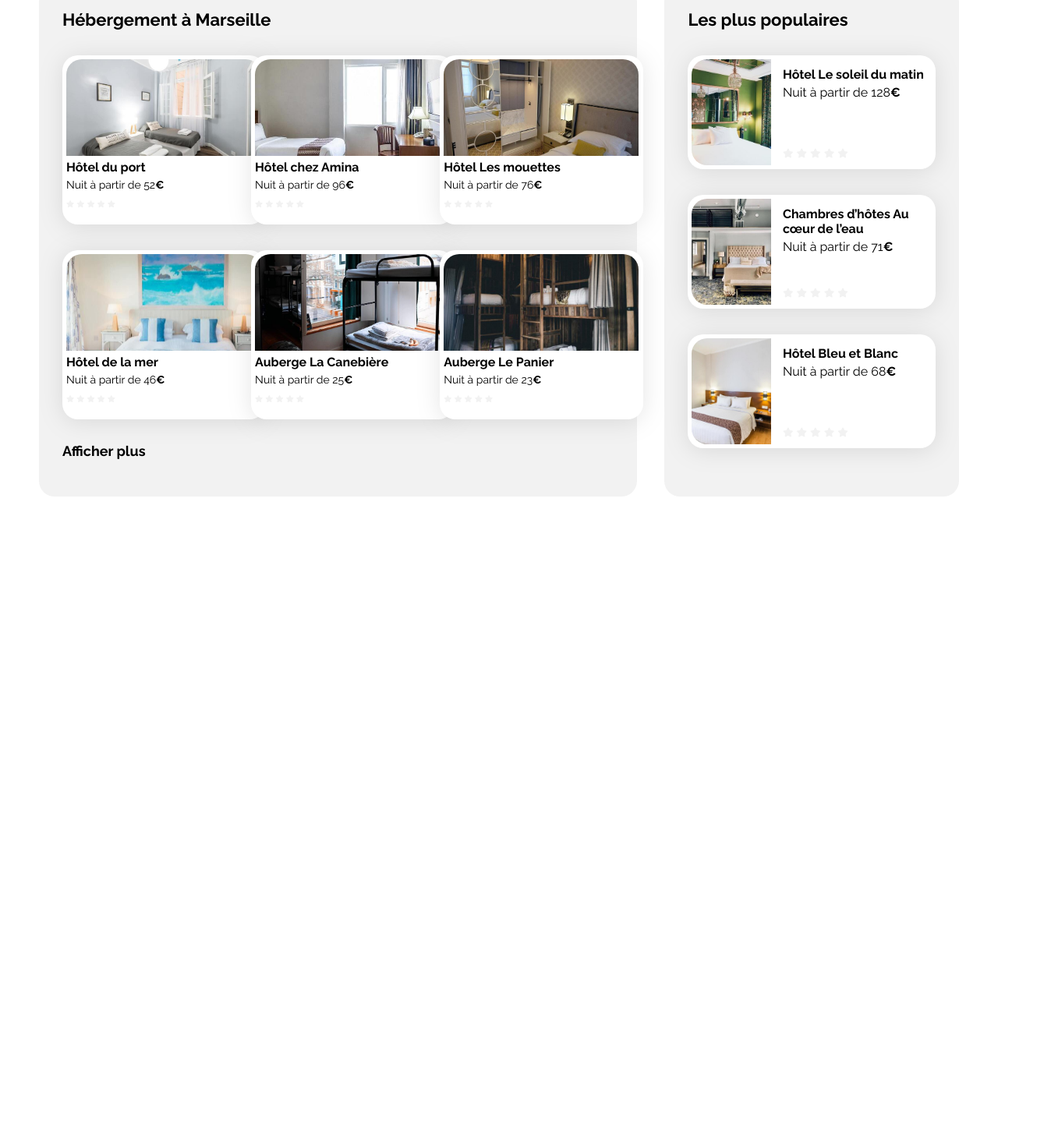
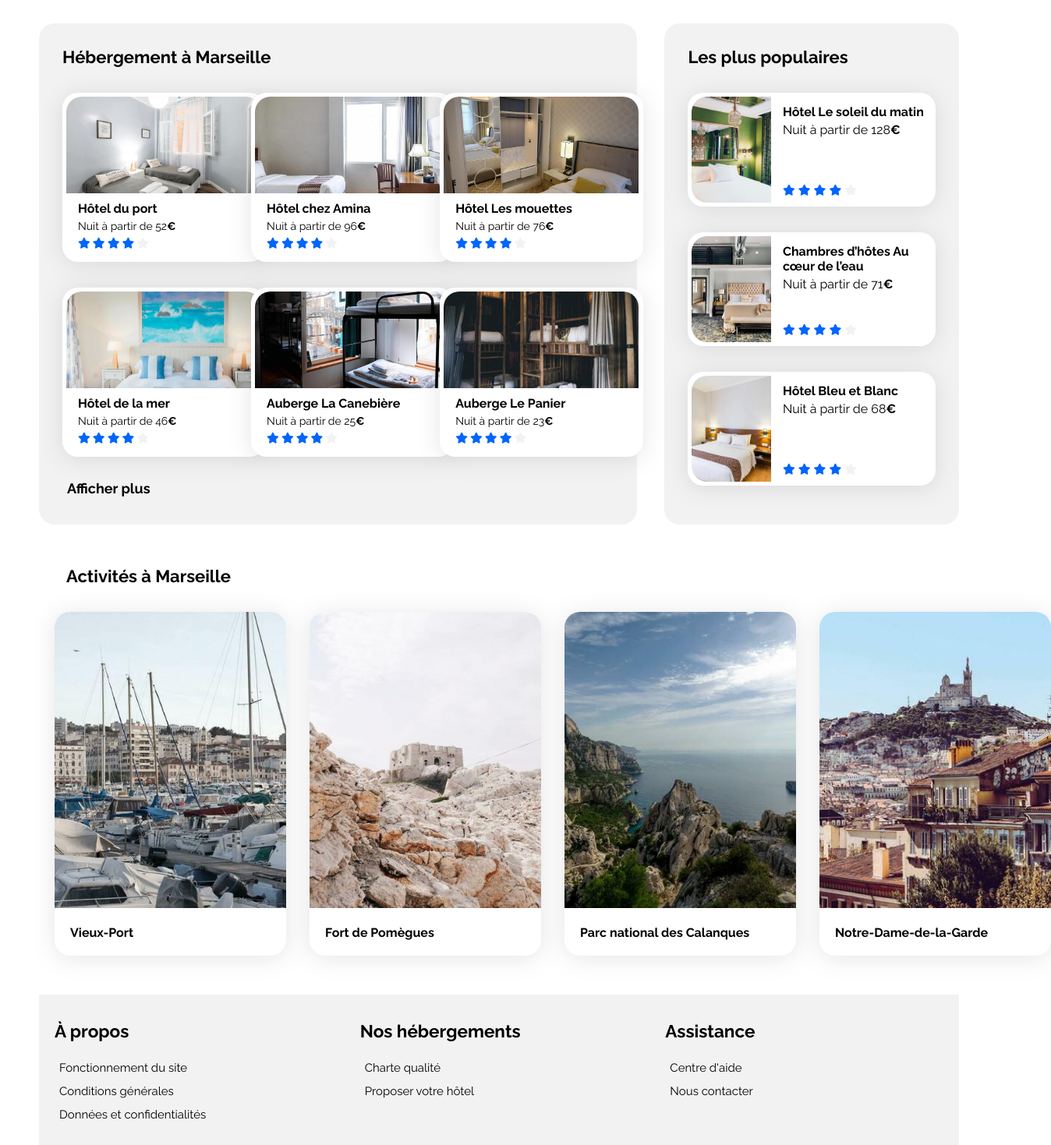
Before and after one commit to Tatitatouu/TroisiemeProjet, a plain HTML site: page index.html in a window 1280 px wide. Shown: the part 477-1946 px from the top of the page at 78% size, 1348 px wide, since content can reach past the window. Before the commit the page ends 1114 px from the top, so only its background shows below. Drawn offline with Linux system fonts and the light colour scheme.

Commit message:
Partie footer ajouté

```diff
--- a/css/style.css
+++ b/css/style.css
@@ -1,4 +1,4 @@
-/****** General ***********/
+/* General */
 * {
     font-family: 'Raleway', sans-serif;
 }
@@ -13,8 +13,13 @@
 .fa-solid {
     border: none;
     color: #F2F2F2;
+    font-size: 14px;
 }
 
+.fa-star.blue {
+    color: #0065FC;
+
+}
 body {
     display: flex;
     justify-content: center;
@@ -69,7 +74,7 @@ nav {
 }
 
 .logo {
-    padding: 30px 50 30 50;
+    padding: 30px 50px 30px 50px;
     margin-top: 20px;
     width: 61.09px;
     height: 19px;
@@ -182,7 +187,7 @@ nav {
 .search-bar {
     display: flex;
     justify-content: left;
-    margin: 20px 0;
+    margin: 10px 0;
 }
 
 .search-bar input {
@@ -263,12 +268,12 @@ nav {
 .hebergements {
     width: 65%;
     padding: 30px;
+    gap: 30px;
 }
 
 .hebergements-title {
     display: flex;
     justify-content: space-around;
-    align-items: left;
 }
 
 .hebergements-cards .card {
@@ -288,28 +293,28 @@ nav {
     width: 250px;
     height: 124px;
     object-fit: cover;
-    padding-bottom: inherit;
 }
 
 .hebergements-cards .card-content {
     font-size: 16px;
     text-align: start;
+    padding: 0px 15px 0px 15px;
 }
 
 .hebergements .card-title {
-    margin: 0 0 5px 0;
+    margin: 10px 0 5px 0;
     font-size: 16px;
     gap: 8px;
 }
 
 .hebergements .card-subtitle {
-    margin: 0 0 10px 0;
+    margin: 5px 0 10px 0;
     font-size: 14px;
 }
 
 .hebergements .card-rating {
     font-size: 12px;
-    margin-top: auto;
+    margin: 5px 0px 5px 0px;
 }
 
 .directionRow {
@@ -404,6 +409,85 @@ nav {
     }
 }
 
+/* Activités section */
+
+.activites-section {
+    background-color: white;
+    border-radius: 20px;
+    padding: 20px;
+}
+
+.activites {
+    width: 250px;
+}
+
+.card-activites {
+    background-color: white;
+    border-radius: 20px;
+    filter: drop-shadow(0px 3px 15px rgba(0, 0, 0, 0.1));
+}
+
+.activites-title {
+    font-size: 22px;
+    display: flex;
+    padding: 15px;
+}
+
+.activites-cards img {
+    width: 297px;
+    height: 380px;
+    border-radius: 20px 20px 0 0;
+    object-fit: cover;
+}
+
+.activites-card-content {
+    display: flex;
+    font-size: 16px;
+}
+
+.activites-card-title {
+    font-size: 16px;
+    padding-left: 20px;
+    margin-top: 18px;
+    margin-bottom: 20px;
+}
+
+.activites-cards .card-rating {
+    margin-bottom: 5px;
+}
+
+.directionRow-activites {
+    display: flex;
+    flex-direction: row;
+    gap: 30px;
+
+}
+
+/* Footer section */
+
+.footer-container {
+    background-color: #F2F2F2;
+    display: flex;
+    justify-content: space-between;
+    padding: 0px 20px 0px 20px;
+    margin-top: 30px;
+    gap: 35px;
+}
+
+p {
+    margin: 6px;
+}
+
+.a-propos, .nos-hebergements, .assistance {
+    width: 446px;
+    height: 163px;
+    padding: 15px 15px 15px 0px;
+    display: flex;
+    flex-direction: column;
+    font-size: 15px;
+}
+
+
 /* Le code ci-dessous correspond à la version responsive uniquement */
 
 /****** Media queries ***********/
--- a/index.html
+++ b/index.html
@@ -1,6 +1,5 @@
 <!DOCTYPE html>
 <html lang="fr">
-
 <head>
     <meta charset="UTF-8">
     <meta name="viewport" content="width=device-width, initial-scale=1.0">
@@ -10,17 +9,16 @@
     <link href="https://fonts.googleapis.com/css2?family=Raleway:wght@400;500;700&display=swap" rel="stylesheet">
     <link rel="stylesheet" href="https://cdnjs.cloudflare.com/ajax/libs/font-awesome/6.2.1/css/all.min.css"
         integrity="sha512-MV7K8+y+gLIBoVD59lQIYicR65iaqukzvf/nwasF0nqhPay5w/9lJmVM2hMDcnK1OnMGCdVK+iQrJ7lzPJQd1w=="
-        crossorigin="anonymous" referrerpolicy="no-referrer" />
+        crossorigin="anonymous" referrerpolicy="no-referrer">
     <link rel="stylesheet" href="./css/style.css">
 </head>
-
 <body>
     <div class="main-container">
         <header>
             <img class="logo" src="images/logo/Booki.png" alt="Logo Booki">
             <nav>
-                <button class="header-button active">Hébergements</button>
-                <button class="header-button">Activités</button>
+                <a href="#hebergements-id" class="header-button active">Hébergements</a>
+                <a href="#activites-id" class="header-button acitve">Activités</a>
             </nav>
         </header>
         <nav>
@@ -56,7 +54,7 @@
         </nav>
         <main>
             <div class="hebergements-and-populaires">
-                <section class="hebergements">
+                <section id="hebergements-id" class="hebergements">
                     <h2 class="section-title">Hébergement à Marseille</h2>
                     <div class="directionRow">
                         <article class="hebergements-cards">
@@ -67,10 +65,10 @@
                                         <h3 class="card-title">Hôtel du port</h3>
                                         <p class="card-subtitle">Nuit à partir de 52<span class="euro">€</span></p>
                                         <div class="card-rating">
-                                            <i class="fa-xs fa-solid fa-star" aria-hidden="true"></i>
-                                            <i class="fa-xs fa-solid fa-star" aria-hidden="true"></i>
-                                            <i class="fa-xs fa-solid fa-star" aria-hidden="true"></i>
-                                            <i class="fa-xs fa-solid fa-star" aria-hidden="true"></i>
+                                            <i class="fa-xs fa-solid fa-star blue" aria-hidden="true"></i>
+                                            <i class="fa-xs fa-solid fa-star blue" aria-hidden="true"></i>
+                                            <i class="fa-xs fa-solid fa-star blue" aria-hidden="true"></i>
+                                            <i class="fa-xs fa-solid fa-star blue" aria-hidden="true"></i>
                                             <i class="fa-xs fa-solid fa-star neutral-star" aria-hidden="true"></i>
                                             <span class="sr-only">Note de 4 sur 5</span>
                                         </div>
@@ -86,10 +84,10 @@
                                         <h3 class="card-title">Hôtel chez Amina</h3>
                                         <p class="card-subtitle">Nuit à partir de 96<span class="euro">€</span></p>
                                         <div class="card-rating">
-                                            <i class="fa-xs fa-solid fa-star" aria-hidden="true"></i>
-                                            <i class="fa-xs fa-solid fa-star" aria-hidden="true"></i>
-                                            <i class="fa-xs fa-solid fa-star" aria-hidden="true"></i>
-                                            <i class="fa-xs fa-solid fa-star" aria-hidden="true"></i>
+                                            <i class="fa-xs fa-solid fa-star blue" aria-hidden="true"></i>
+                                            <i class="fa-xs fa-solid fa-star blue" aria-hidden="true"></i>
+                                            <i class="fa-xs fa-solid fa-star blue" aria-hidden="true"></i>
+                                            <i class="fa-xs fa-solid fa-star blue" aria-hidden="true"></i>
                                             <i class="fa-xs fa-solid fa-star neutral-star" aria-hidden="true"></i>
                                             <span class="sr-only">Note de 4 sur 5</span>
                                         </div>
@@ -105,10 +103,10 @@
                                         <h3 class="card-title">Hôtel Les mouettes</h3>
                                         <p class="card-subtitle">Nuit à partir de 76<span class="euro">€</span></p>
                                         <div class="card-rating">
-                                            <i class="fa-xs fa-solid fa-star" aria-hidden="true"></i>
-                                            <i class="fa-xs fa-solid fa-star" aria-hidden="true"></i>
-                                            <i class="fa-xs fa-solid fa-star" aria-hidden="true"></i>
-                                            <i class="fa-xs fa-solid fa-star" aria-hidden="true"></i>
+                                            <i class="fa-xs fa-solid fa-star blue" aria-hidden="true"></i>
+                                            <i class="fa-xs fa-solid fa-star blue" aria-hidden="true"></i>
+                                            <i class="fa-xs fa-solid fa-star blue" aria-hidden="true"></i>
+                                            <i class="fa-xs fa-solid fa-star blue" aria-hidden="true"></i>
                                             <i class="fa-xs fa-solid fa-star neutral-star" aria-hidden="true"></i>
                                             <span class="sr-only">Note de 4 sur 5</span>
                                         </div>
@@ -126,10 +124,10 @@
                                         <h3 class="card-title">Hôtel de la mer</h3>
                                         <p class="card-subtitle">Nuit à partir de 46<span class="euro">€</span></p>
                                         <div class="card-rating">
-                                            <i class="fa-xs fa-solid fa-star" aria-hidden="true"></i>
-                                            <i class="fa-xs fa-solid fa-star" aria-hidden="true"></i>
-                                            <i class="fa-xs fa-solid fa-star" aria-hidden="true"></i>
-                                            <i class="fa-xs fa-solid fa-star" aria-hidden="true"></i>
+                                            <i class="fa-xs fa-solid fa-star blue" aria-hidden="true"></i>
+                                            <i class="fa-xs fa-solid fa-star blue" aria-hidden="true"></i>
+                                            <i class="fa-xs fa-solid fa-star blue" aria-hidden="true"></i>
+                                            <i class="fa-xs fa-solid fa-star blue" aria-hidden="true"></i>
                                             <i class="fa-xs fa-solid fa-star neutral-star" aria-hidden="true"></i>
                                             <span class="sr-only">Note de 4 sur 5</span>
                                         </div>
@@ -145,10 +143,10 @@
                                         <h3 class="card-title">Auberge La Canebière</h3>
                                         <p class="card-subtitle">Nuit à partir de 25<span class="euro">€</span></p>
                                         <div class="card-rating">
-                                            <i class="fa-xs fa-solid fa-star" aria-hidden="true"></i>
-                                            <i class="fa-xs fa-solid fa-star" aria-hidden="true"></i>
-                                            <i class="fa-xs fa-solid fa-star" aria-hidden="true"></i>
-                                            <i class="fa-xs fa-solid fa-star" aria-hidden="true"></i>
+                                            <i class="fa-xs fa-solid fa-star blue" aria-hidden="true"></i>
+                                            <i class="fa-xs fa-solid fa-star blue" aria-hidden="true"></i>
+                                            <i class="fa-xs fa-solid fa-star blue" aria-hidden="true"></i>
+                                            <i class="fa-xs fa-solid fa-star blue" aria-hidden="true"></i>
                                             <i class="fa-xs fa-solid fa-star neutral-star" aria-hidden="true"></i>
                                             <span class="sr-only">Note de 4 sur 5</span>
                                         </div>
@@ -164,10 +162,10 @@
                                         <h3 class="card-title">Auberge Le Panier</h3>
                                         <p class="card-subtitle">Nuit à partir de 23<span class="euro">€</span></p>
                                         <div class="card-rating">
-                                            <i class="fa-xs fa-solid fa-star" aria-hidden="true"></i>
-                                            <i class="fa-xs fa-solid fa-star" aria-hidden="true"></i>
-                                            <i class="fa-xs fa-solid fa-star" aria-hidden="true"></i>
-                                            <i class="fa-xs fa-solid fa-star" aria-hidden="true"></i>
+                                            <i class="fa-xs fa-solid fa-star blue" aria-hidden="true"></i>
+                                            <i class="fa-xs fa-solid fa-star blue" aria-hidden="true"></i>
+                                            <i class="fa-xs fa-solid fa-star blue" aria-hidden="true"></i>
+                                            <i class="fa-xs fa-solid fa-star blue" aria-hidden="true"></i>
                                             <i class="fa-xs fa-solid fa-star neutral-star" aria-hidden="true"></i>
                                             <span class="sr-only">Note de 4 sur 5</span>
                                         </div>
@@ -193,10 +191,10 @@
                                         <p class="card-subtitle">Nuit à partir de 128<span class="euro">€</span></p>
                                     </div>
                                     <div class="card-rating">
-                                        <i class="fa-xs fa-solid fa-star" aria-hidden="true"></i>
-                                        <i class="fa-xs fa-solid fa-star" aria-hidden="true"></i>
-                                        <i class="fa-xs fa-solid fa-star" aria-hidden="true"></i>
-                                        <i class="fa-xs fa-solid fa-star" aria-hidden="true"></i>
+                                        <i class="fa-xs fa-solid fa-star blue" aria-hidden="true"></i>
+                                        <i class="fa-xs fa-solid fa-star blue" aria-hidden="true"></i>
+                                        <i class="fa-xs fa-solid fa-star blue" aria-hidden="true"></i>
+                                        <i class="fa-xs fa-solid fa-star blue" aria-hidden="true"></i>
                                         <i class="fa-xs fa-solid fa-star neutral-star" aria-hidden="true"></i>
                                         <span class="sr-only">Note de 4 sur 5</span>
                                     </div>
@@ -212,10 +210,10 @@
                                         <p class="card-subtitle">Nuit à partir de 71<span class="euro">€</span></p>
                                     </div>
                                     <div class="card-rating">
-                                        <i class="fa-xs fa-solid fa-star" aria-hidden="true"></i>
-                                        <i class="fa-xs fa-solid fa-star" aria-hidden="true"></i>
-                                        <i class="fa-xs fa-solid fa-star" aria-hidden="true"></i>
-                                        <i class="fa-xs fa-solid fa-star" aria-hidden="true"></i>
+                                        <i class="fa-xs fa-solid fa-star blue" aria-hidden="true"></i>
+                                        <i class="fa-xs fa-solid fa-star blue" aria-hidden="true"></i>
+                                        <i class="fa-xs fa-solid fa-star blue" aria-hidden="true"></i>
+                                        <i class="fa-xs fa-solid fa-star blue" aria-hidden="true"></i>
                                         <i class="fa-xs fa-solid fa-star neutral-star" aria-hidden="true"></i>
                                         <span class="sr-only">Note de 4 sur 5</span>
                                     </div>
@@ -231,10 +229,10 @@
                                         <p class="card-subtitle">Nuit à partir de 68<span class="euro">€</span></p>
                                     </div>
                                     <div class="card-rating">
-                                        <i class="fa-xs fa-solid fa-star" aria-hidden="true"></i>
-                                        <i class="fa-xs fa-solid fa-star" aria-hidden="true"></i>
-                                        <i class="fa-xs fa-solid fa-star" aria-hidden="true"></i>
-                                        <i class="fa-xs fa-solid fa-star" aria-hidden="true"></i>
+                                        <i class="fa-xs fa-solid fa-star blue" aria-hidden="true"></i>
+                                        <i class="fa-xs fa-solid fa-star blue" aria-hidden="true"></i>
+                                        <i class="fa-xs fa-solid fa-star blue" aria-hidden="true"></i>
+                                        <i class="fa-xs fa-solid fa-star blue" aria-hidden="true"></i>
                                         <i class="fa-xs fa-solid fa-star neutral-star" aria-hidden="true"></i>
                                         <span class="sr-only">Note de 4 sur 5</span>
                                     </div>
@@ -244,9 +242,68 @@
                     </div>
                 </section>
             </div>
+            <div class="activites-section">
+                <section id="activites-id" class="activites">
+                    <h2 class="activites-title">Activités à Marseille</h2>
+                    <article class="activites-cards">
+                        <div class="directionRow-activites">
+                            <a href="#">
+                                <div class="card-activites">
+                                    <img class="activites-cards img" src="./images/activites/reno-laithienne.jpg" alt="Image du Vieux-Port avec des bâteaux">
+                                    <div class="activites-card-content">
+                                        <h3 class="activites-card-title">Vieux-Port</h3>
+                                    </div>
+                                </div>
+                            </a>
+                            <a href="#">
+                                <div class="card-activites">
+                                    <img class="activites-cards img" src="./images/activites/paul-hermann.jpg" alt="Image du Fort de Pomègues">
+                                    <div class="activites-card-content">
+                                        <h3 class="activites-card-title">Fort de Pomègues</h3>
+                                    </div>
+                                </div>
+                            </a>
+                            <a href="#">
+                                <div class="card-activites">
+                                    <img class="activites-cards img" src="./images/activites/kilyan-sockalingum.jpg" alt="Image des Calanques">
+                                    <div class="activites-card-content">
+                                        <h3 class="activites-card-title">Parc national des Calanques</h3>
+                                    </div>
+                                </div>
+                            </a>
+                            <a href="#">
+                                <div class="card-activites">
+                                    <img class="activites-cards img" src="./images/activites/florian-wehde.jpg" alt="Image de Notre-Dame-de-la-Garde">
+                                    <div class="activites-card-content">
+                                        <h2 class="activites-card-title">Notre-Dame-de-la-Garde</h2>
+                                    </div>
+                                </div>
+                            </a>
+                        </div>
+                    </article>
+                </section>
+            </div>
         </main>
-        <footer></footer>
+        <footer>
+            <div class="footer-container">
+                <section class="a-propos">
+                    <h1>À propos</h1>
+                    <p>Fonctionnement du site</p>
+                    <p>Conditions générales</p>
+                    <p>Données et confidentialités</p>
+                </section>
+                <section class="nos-hebergements">
+                    <h2>Nos hébergements</h2>
+                    <p>Charte qualité</p>
+                    <p>Proposer votre hôtel</p>
+                </section>
+                <section class="assistance">
+                    <h2>Assistance</h2>
+                    <p>Centre d'aide</p>
+                    <p>Nous contacter</p>
+                </section>
+            </div>
+        </footer>
     </div>
 </body>
-
 </html>
```
